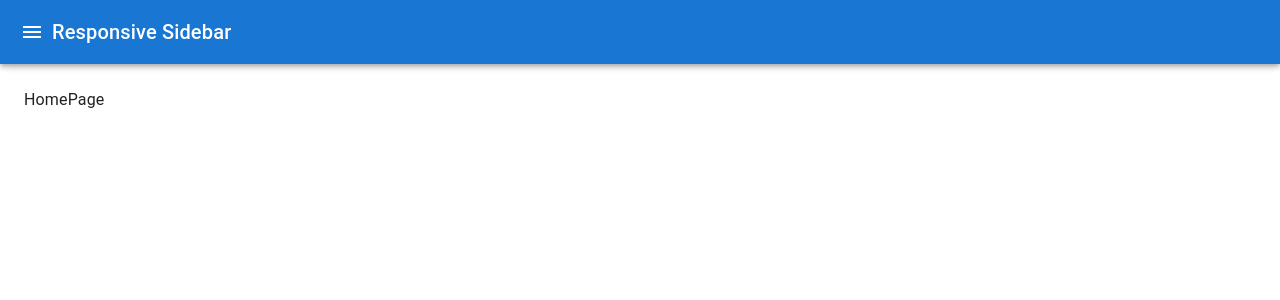
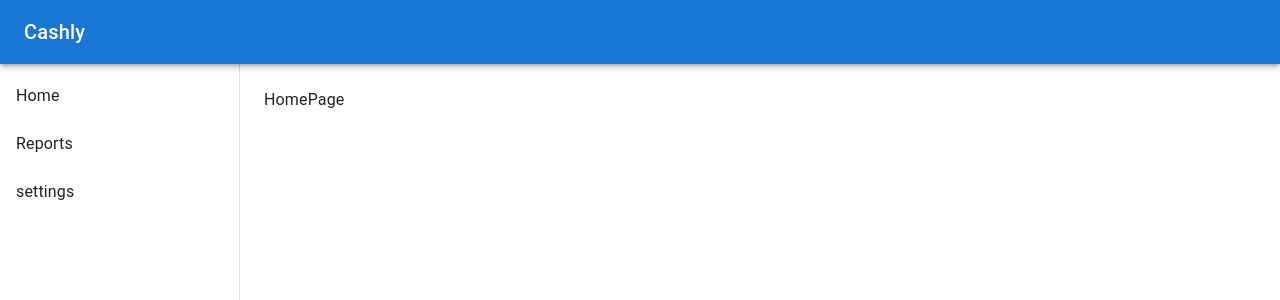
Before and after one commit to ahmedselamin/Cashly-v7, a React (Vite) app in the folder client/: page /home in a window 1280 px wide. Shown: the top 300 px of the page. Built offline with nearby package versions, Linux system fonts and the light colour scheme.

Commit message:
responsive + permanent sidebar

```diff
--- a/client/src/Components/Sidebar.jsx
+++ b/client/src/Components/Sidebar.jsx
@@ -1,19 +1,52 @@
-// Sidebar.jsx
-import React from "react";
-import { Drawer, List, ListItem, ListItemText } from "@mui/material";
 import { Link } from "react-router-dom";
+import { Drawer, List, ListItem, ListItemText, Toolbar } from "@mui/material";
 
-const Sidebar = ({ open, onClose }) => (
-  <Drawer open={open} onClose={onClose} variant="persistent">
+const drawerWidth = 240;
+
+const Sidebar = ({ mobileOpen, handleDrawerToggle, isMobile }) => {
+  const drawer = (
+    <div>
+      <Toolbar />
       <List>
         <ListItem button component={Link} to="/home">
           <ListItemText primary="Home" />
         </ListItem>
-      <ListItem button component={Link} to="/booking">
-        <ListItemText primary="Booking" />
+        <ListItem button component={Link} to="/reports">
+          <ListItemText primary="Reports" />
+        </ListItem>
+        <ListItem button component={Link} to="/settings">
+          <ListItemText primary="settings" />
         </ListItem>
       </List>
-  </Drawer>
+    </div>
   );
 
+  return (
+    <>
+      <Drawer
+        variant={isMobile ? "temporary" : "permanent"}
+        open={isMobile ? mobileOpen : true}
+        onClose={handleDrawerToggle}
+        ModalProps={{ keepMounted: true }}
+        sx={{
+          display: { xs: "block", sm: "none" },
+          "& .MuiDrawer-paper": { boxSizing: "border-box", width: drawerWidth },
+        }}
+      >
+        {drawer}
+      </Drawer>
+      <Drawer
+        variant="permanent"
+        sx={{
+          display: { xs: "none", sm: "block" },
+          "& .MuiDrawer-paper": { boxSizing: "border-box", width: drawerWidth },
+        }}
+        open
+      >
+        {drawer}
+      </Drawer>
+    </>
+  );
+};
+
 export default Sidebar;
--- a/client/src/MainLayout.jsx
+++ b/client/src/MainLayout.jsx
@@ -1,46 +1,62 @@
-import { useState } from "react";
+// src/MainLayout.jsx
+import React from "react";
+import { Outlet } from "react-router-dom";
 import {
   AppBar,
   Toolbar,
   IconButton,
   Typography,
-  Box,
   CssBaseline,
+  useTheme,
+  useMediaQuery,
 } from "@mui/material";
 import MenuIcon from "@mui/icons-material/Menu";
-import { Outlet } from "react-router-dom";
 import Sidebar from "./Components/Sidebar";
 
 const MainLayout = () => {
-  const [sidebarOpen, setSidebarOpen] = useState(false);
+  const theme = useTheme();
+  const isMobile = useMediaQuery(theme.breakpoints.down("sm"));
+  const [mobileOpen, setMobileOpen] = React.useState(false);
 
-  const toggleSidebar = () => {
-    setSidebarOpen(!sidebarOpen);
+  const handleDrawerToggle = () => {
+    setMobileOpen(!mobileOpen);
   };
 
   return (
-    <Box sx={{ display: "flex" }}>
+    <div style={{ display: "flex" }}>
       <CssBaseline />
-      <AppBar position="fixed">
+      <AppBar position="fixed" sx={{ zIndex: theme.zIndex.drawer + 1 }}>
         <Toolbar>
           <IconButton
+            color="inherit"
+            aria-label="open drawer"
             edge="start"
-            color="inherit"
-            aria-label="menu"
-            onClick={toggleSidebar}
+            onClick={handleDrawerToggle}
+            sx={{ mr: 2, display: { sm: "none" } }}
           >
             <MenuIcon />
           </IconButton>
           <Typography variant="h6" noWrap>
-            Responsive Sidebar
+            Cashly
           </Typography>
         </Toolbar>
       </AppBar>
-      <Sidebar open={sidebarOpen} onClose={toggleSidebar} />
-      <Box component="main" sx={{ flexGrow: 1, p: 3, mt: 8 }}>
+      <Sidebar
+        mobileOpen={mobileOpen}
+        handleDrawerToggle={handleDrawerToggle}
+        isMobile={isMobile}
+      />
+      <main
+        style={{
+          flexGrow: 1,
+          padding: theme.spacing(3),
+          marginLeft: isMobile ? 0 : 240,
+        }}
+      >
+        <Toolbar />
         <Outlet />
-      </Box>
-    </Box>
+      </main>
+    </div>
   );
 };
 
```
Lines whose indentation alone changed are shown as unchanged.
